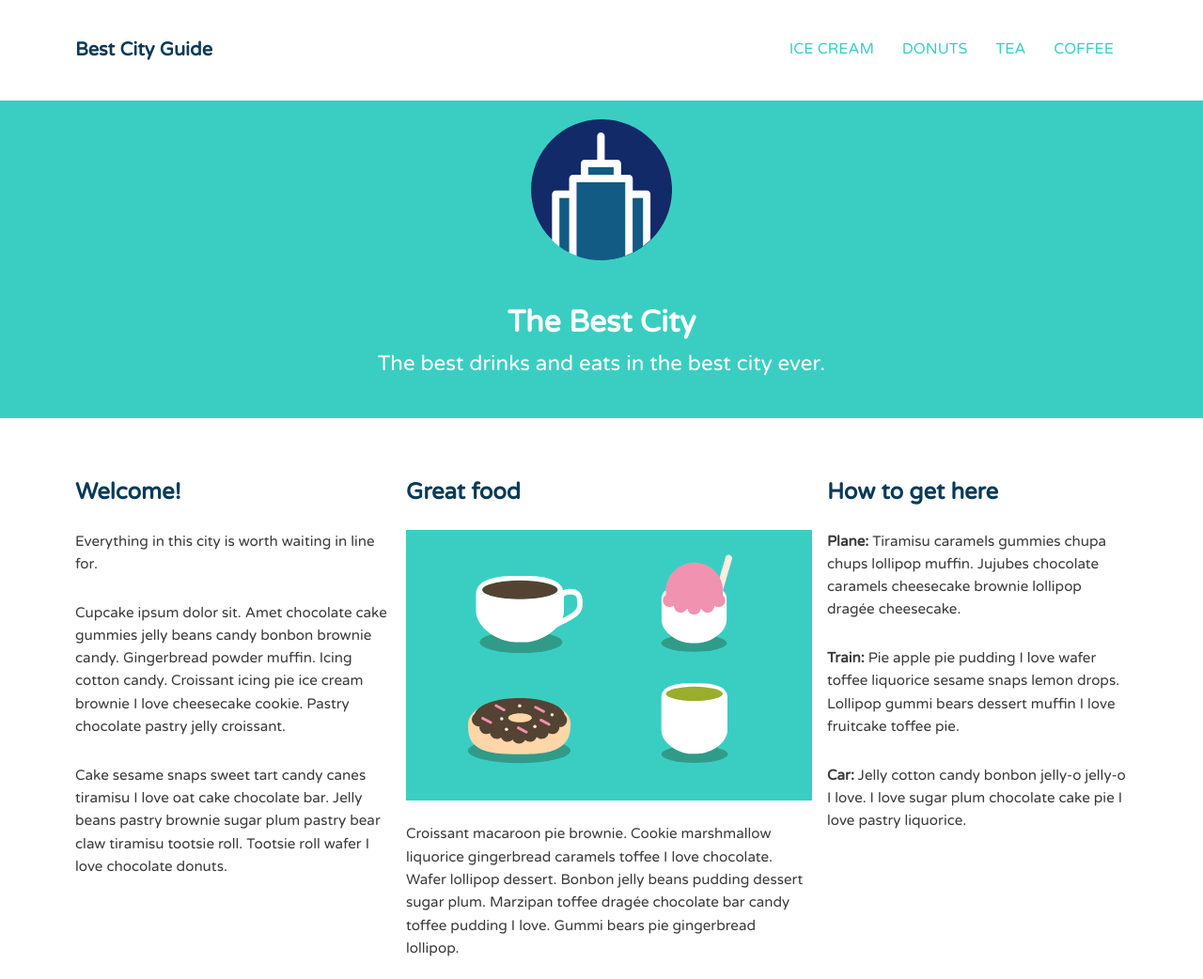
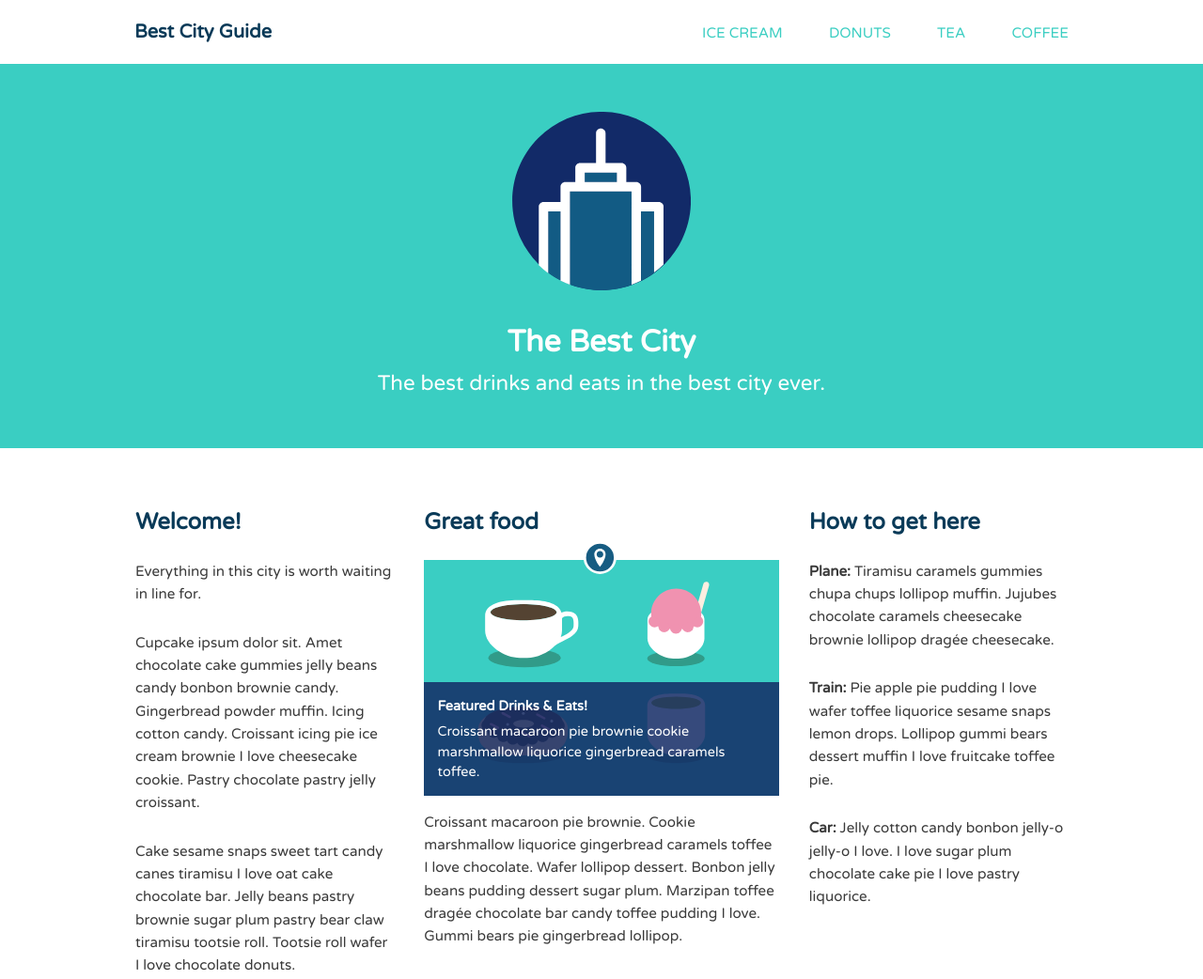
Before and after one commit to Jgobeille/Unit-3-DIY-CSS-Layout-Project, a plain HTML site: page index.html in a window 1280 px wide. Shown: the top 1042 px of the page at 94% size. Drawn offline with Linux system fonts and the light colour scheme.

Commit message:
added text and image with absolute & relative pos

```diff
--- a/css/style.css
+++ b/css/style.css
@@ -24,8 +24,13 @@ a {
 }
 
 h2,
-h3 {
+h3,
+h4 {
 	margin-top: 0;
+}
+
+h4 {
+	margin-bottom: .4em;
 }
 
 a {
@@ -36,36 +41,50 @@ img {
 	max-width: 100%;
 }
 
+figure {
+	margin: 0;
+	line-height: 0;
+	position: relative;
+}
+
+figcaption {
+	font-size: .9em;
+	line-height: 1.5;
+	color: #fff;
+	padding: 1em;
+	background: rgba(19, 43, 102, .85);
+
+	position: absolute;
+	bottom: 0;
+	width: 100%;
+}
+
 /* =================================
   Base Layout Styles
 ==================================== */
 
 /* ---- Navigation ---- */
 
-
-.container {
-	padding-left: 1em;
-	padding-right: 1em;
+.name {
+	font-size: 1.25em;
+	margin: 0;
 }
 
-.name {
-	font-size: 1.25em;
-
-
+.main-nav {
+	margin-top: 5px;
 }
 
 .name a,
 .main-nav a {
+	display: block;
 	text-align: center;
+	padding: 10px 15px;
 }
 
-
-
 .main-nav a {
+	font-size: .95em;
 	color: #3acec2;
 	text-transform: uppercase;
-	padding: 10px 15px;
-
 }
 
 .main-nav a:hover {
@@ -74,16 +93,27 @@ img {
 
 /* ---- Layout Containers ---- */
 
+.main-header {
+	padding-top: .5em;
+	padding-bottom: .5em;
+}
+
+.banner,
+.main-footer {
+	text-align: center;
+}
+
 .banner {
 	color: #fff;
 	background: #3acec2;
+	padding: 3.2em 0;
+	margin-bottom: 60px;
 }
 
-.main-header {
-	padding-top: 1.5em;
-	padding-bottom: 1.5em;
+.col {
+	padding-right: 1em;
+	padding-left: 1em;
 }
-
 
 .main-footer {
 	background: #d9e4ea;
@@ -91,91 +121,56 @@ img {
 	margin-top: 30px;
 }
 
-.headline {
-	text-align: center;
-	margin-bottom: 0;
-}
-
-.tagline {
-	padding-bottom: 40px;
-	font-size: 1.4em;
-}
-
-span {
-	display: block;
-	text-align: center;
-}
-
 /* ---- Page Elements ---- */
 
 .logo {
 	width: 190px;
-	display: block;
-	margin: 0 auto;
-	padding: 20px;
 }
 
-.col {
-	margin: 60px 0 20px;
-
+.headline {
+	margin-bottom: 0;
 }
 
+.icon-location {
+	width: 35px;
+	position: absolute;
+	top: -20px;
+	left: calc(45%);
+}
 
 /* =================================
   Media Queries
 ==================================== */
 
-@media (min-width: 850px) {
+@media (min-width: 769px) {
+
+	.container {
+		width: 90%;
+		margin: 0 auto;
+	}
+
+	.name,
+	.col {
+		float: left;
+	}
+
+	.primary,
+	.secondary {
+		width: 50%;
+	}
 
 	.main-nav {
 		float: right;
 	}
 
 	.main-nav li {
-		float: left;
+		display: inline-block;
+		margin-left: 15px;
 	}
 
-
-	.name {
-		float: left;
+	.tagline {
+		font-size: 1.4em;
 	}
-
-	.container {
-		width: 90%;
-		margin: 0 auto;
-	}
-
-
-
-	.col {
-		float: left;
-
-	}
-
-
-	.col+.col {
-		padding-left: 1em;
-	}
-
-	.col:last-child {
-		padding-right: 0;
-	}
-
-	.secondary,
-	.tertiary {
-		width: 30%
-	}
-
-	.primary {
-		width: 40%;
-	}
-
-	.wrapper {
-		min-height: calc(100vh - 89px);
-	}
-
-
-
 
 	/* ---- Float clearfix ---- */
 
@@ -187,58 +182,20 @@ span {
 
 }
 
-@media (min-width: 601px) and (max-width:849px) {
+@media (min-width: 1025px) {
 
-
-
-	.name {
-		text-align: center;
-	}
-
-	.main-nav {
-		text-align: center;
-		margin-left: 0;
-	}
-
-	.main-nav li {
-		margin-bottom: 10px;
+	.container {
+		width: 80%;
+		max-width: 1150px;
 	}
 
 	.primary {
-		width: 50%;
-		float: left;
+		width: 40%;
 	}
 
-	.secondary {
-		width: 50%;
-		float: right;
-	}
-
+	.secondary,
 	.tertiary {
-		display: inline-block;
-		width: 100%;
-	}
-
-	.col {
-		padding-left: 1em;
+		width: 30%;
 	}
 
 }
-
-
-@media (max-width: 600px) {
-
-	.name {
-		text-align: center;
-	}
-
-	.main-nav {
-		text-align: center;
-		margin-left: 0;
-	}
-
-	.main-nav li {
-		margin-bottom: 10px;
-	}
-
-}
--- a/index.html
+++ b/index.html
@@ -10,7 +10,7 @@
 </head>
 
 <body>
-	<div class="wrapper">
+
 	<header class="main-header">
 		<div class="container clearfix">
 			<h1 class="name"><a href="#">Best City Guide</a></h1>
@@ -30,24 +30,33 @@
 		<span class="tagline">The best drinks and eats in the best city ever.</span>
 	</div>
 	<!--/.banner-->
+
 	<div class="container clearfix">
+
 		<div class="secondary col">
 			<h2>Welcome!</h2>
 			<p>Everything in this city is worth waiting in line for.</p>
-				<p>Cupcake ipsum dolor sit. Amet chocolate cake gummies jelly beans candy bonbon brownie candy.
-					Gingerbread
+			<p>Cupcake ipsum dolor sit. Amet chocolate cake gummies jelly beans candy bonbon brownie candy. Gingerbread
 				powder muffin. Icing cotton candy. Croissant icing pie ice cream brownie I love cheesecake cookie.
 				Pastry chocolate pastry jelly croissant.</p>
 			<p>Cake sesame snaps sweet tart candy canes tiramisu I love oat cake chocolate bar. Jelly beans pastry
-					brownie sugar plum pastry bear claw tiramisu tootsie roll. Tootsie roll wafer I love chocolate
-					donuts.
+				brownie sugar plum pastry bear claw tiramisu tootsie roll. Tootsie roll wafer I love chocolate donuts.
 			</p>
 		</div>
 		<!--/.secondary-->
 
 		<div class="primary col">
 			<h2>Great food</h2>
+
+			<figure>
+				<img class="icon-location" src="img/location.svg" alt='location'>
 				<img class="feat-img" src="img/treats.svg" alt="Drinks and eats">
+				<figcaption>
+					<h4>Featured Drinks &amp; Eats!</h4>
+					Croissant macaroon pie brownie cookie marshmallow liquorice gingerbread caramels toffee.
+				</figcaption>
+			</figure>
+
 			<p>Croissant macaroon pie brownie. Cookie marshmallow liquorice gingerbread caramels toffee I love
 				chocolate. Wafer lollipop dessert. Bonbon jelly beans pudding dessert sugar plum. Marzipan toffee
 				drag&#233;e chocolate bar candy toffee pudding I love. Gummi bears pie gingerbread lollipop.</p>
@@ -56,25 +65,22 @@
 
 		<div class="tertiary col">
 			<h2>How to get here</h2>
-				<p><strong>Plane: </strong>Tiramisu caramels gummies chupa chups lollipop muffin. Jujubes chocolate
-					caramels
+			<p><strong>Plane: </strong>Tiramisu caramels gummies chupa chups lollipop muffin. Jujubes chocolate caramels
 				cheesecake brownie lollipop drag&#233;e cheesecake.</p>
 			<p><strong>Train: </strong>Pie apple pie pudding I love wafer toffee liquorice sesame snaps lemon drops.
 				Lollipop gummi bears dessert muffin I love fruitcake toffee pie.</p>
-				<p><strong>Car: </strong>Jelly cotton candy bonbon jelly-o jelly-o I love. I love sugar plum chocolate
-					cake
+			<p><strong>Car: </strong>Jelly cotton candy bonbon jelly-o jelly-o I love. I love sugar plum chocolate cake
 				pie I love pastry liquorice.</p>
 		</div>
 		<!--/.tertiary-->
+
 	</div>
-	</div>
-
+	<!--/.container-->
 
 	<footer class="main-footer">
 		<span>&copy;2015 Residents of The Best City Ever.</span>
 	</footer>
 
-
 </body>
 
 </html>
```
Also changed, not shown: css/normalize.css, img/location.svg (added). Lines whose indentation alone changed are shown as unchanged.
